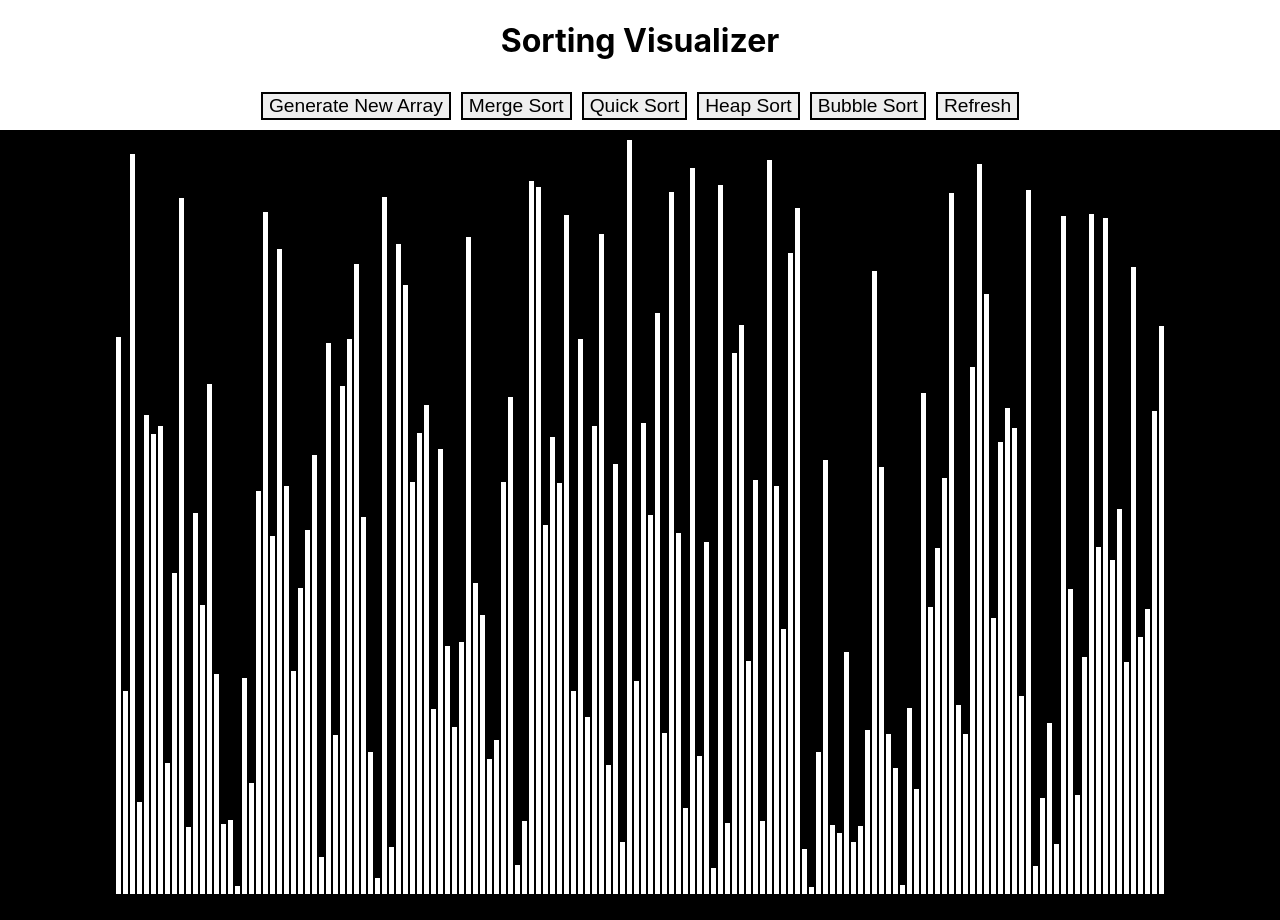
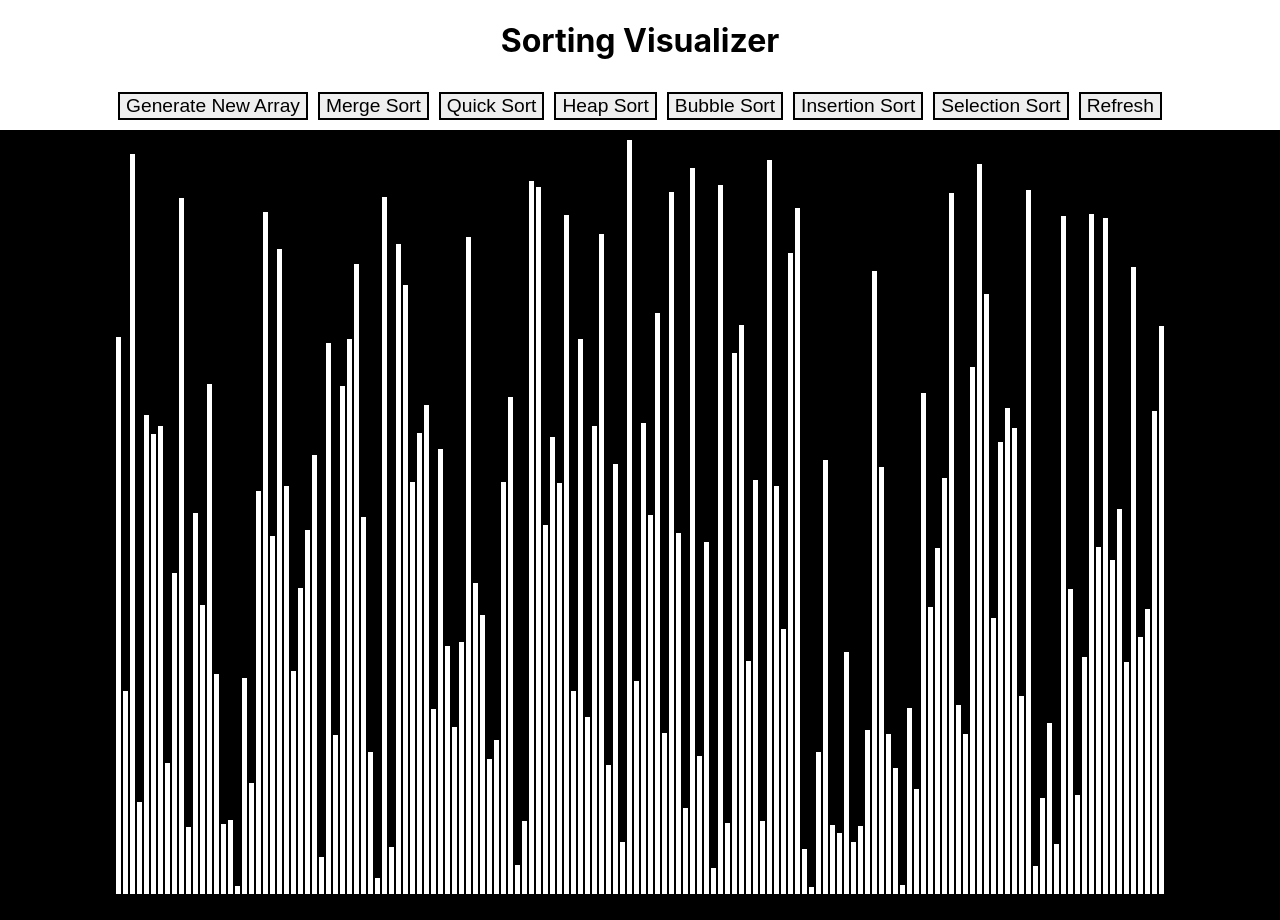
Before and after one commit to marootushar/SortingVisualizer, a React (Create React App) app: page / in a window 1280 px wide. Built offline with nearby package versions, Linux system fonts and the light colour scheme.

Commit message:
Add selection sort and code refactor

```diff
--- a/src/SortingAlgorithms/BubbleSort.js
+++ b/src/SortingAlgorithms/BubbleSort.js
@@ -9,13 +9,13 @@ const bubbleSort = (array,animations) => {
   for (var i = 0; i < array.length - 1; i++) {
     for (var j = 0; j < array.length - i - 1; j++) {
       animations.push([j,j+1,1]);
-      animations.push([j,j+1,0]);
       if (array[j] > array[j + 1]) {
         animations.push([j,array[j+1],j+1,array[j]]);
         var temp = array[j];
         array[j] = array[j + 1];
         array[j + 1] = temp;
       }
+      animations.push([j,j+1,0]);
     }
   }
 };
--- a/src/SortingAlgorithms/QuickSort.js
+++ b/src/SortingAlgorithms/QuickSort.js
@@ -10,8 +10,8 @@ const quickSort = (array, start, end, animations) => {
     let pivotIdx = start;
     const pivot = array[end];
     for (let i = start; i < end; i++) {
-      animations.push([i, pivotIdx,1]);
-      animations.push([i, pivotIdx,0]);
+      animations.push([i, pivotIdx, 1]);
+      const r = pivotIdx;
       if (array[i] <= pivot) {
         animations.push([i, array[pivotIdx], pivotIdx, array[i]]);
         var temp = array[pivotIdx];
@@ -19,6 +19,7 @@ const quickSort = (array, start, end, animations) => {
         array[i] = temp;
         pivotIdx++;
       }
+      animations.push([i, r, 0]);
     }
     animations.push([end, pivotIdx]);
     animations.push([end, array[pivotIdx], pivotIdx, array[end]]);
--- /dev/null
+++ b/src/SortingAlgorithms/SelectionSort.js
@@ -0,0 +1,26 @@
+export const selectionSortAnimations = (array) => {
+  const animations = [];
+  if (array.length === 1) return array;
+  selectionSort(array, animations);
+  return animations;
+};
+
+const selectionSort = (array, animations) => {
+  for (let i = 0; i < array.length; i++) {
+    var small = array[i];
+    var smallIdx = i;
+    for (let j = i + 1; j < array.length; j++) {
+      animations.push([j,smallIdx,1]);
+      animations.push([j,smallIdx,0]);
+      if (array[j] < small) {
+        small = array[j];
+        smallIdx = j;
+      }
+    }
+    animations.push([i,smallIdx,1]);
+    animations.push([i,array[smallIdx],smallIdx,array[i]]);
+    animations.push([i,smallIdx,0]);
+    array[smallIdx] = array[i];
+    array[i] = small;
+  }
+};
--- a/src/components/SortingVisualizer.js
+++ b/src/components/SortingVisualizer.js
@@ -3,7 +3,7 @@ import './SortingVisualizer.css';
 import { mergeSortAnimations } from '../SortingAlgorithms/MergeSort';
 import { quickSortAnimations } from '../SortingAlgorithms/QuickSort';
 import { bubbleSortAnimations } from '../SortingAlgorithms/BubbleSort';
-
+import { selectionSortAnimations } from '../SortingAlgorithms/SelectionSort';
 const ARR_SIZE = 150;
 const COL1 = 'red';
 const COL2 = '#fff';
@@ -63,35 +63,9 @@ const SortingVisualizer = () => {
   };
 
   const quickSort = () => {
-    setDisable(true);
     const auxArray = array.slice();
     const animations = quickSortAnimations(auxArray);
-    console.log(animations);
-    const arrayBars = document.getElementsByClassName('arrayBar');
-    for (let i = 0; i < animations.length; i++) {
-      if (animations[i].length === 3) {
-        const [b1Idx, b2Idx, colChoice] = animations[i];
-        const b1Style = arrayBars[b1Idx].style;
-        const b2Style = arrayBars[b2Idx].style;
-        const color = colChoice ? COL1 : COL2;
-        setTimeout(() => {
-          b1Style.backgroundColor = color;
-          b2Style.backgroundColor = color;
-        }, i * ANIMATION_SPEED);
-      } else if (animations[i].length === 4) {
-        setTimeout(() => {
-          const [b1Idx, b1Height, b2Idx, b2Height] = animations[i];
-          const b1Style = arrayBars[b1Idx].style;
-          b1Style.height = `${b1Height}px`;
-          const b2Style = arrayBars[b2Idx].style;
-          b2Style.height = `${b2Height}px`;
-        }, i * ANIMATION_SPEED);
-      }
-    }
-    setTimeout(() => {
-      setArray(auxArray);
-      setDisable(false);
-    }, animations.length * ANIMATION_SPEED);
+    animate(animations,auxArray);
   };
 
   const heapSort = () => {
@@ -102,10 +76,21 @@ const SortingVisualizer = () => {
   };
 
   const bubbleSort = () => {
-    setDisable(true);
     const auxArray = array.slice();
     const animations = bubbleSortAnimations(auxArray);
-    console.log(animations);
+    animate(animations, auxArray);
+  };
+
+  const insertionSort = () => {};
+
+  const selectionSort = () => {
+    const auxArray = array.slice();
+    const animations = selectionSortAnimations(auxArray);
+    animate(animations, auxArray);
+  };
+
+  const animate = (animations, auxArray) => {
+    setDisable(true);
     const arrayBars = document.getElementsByClassName('arrayBar');
     for (let i = 0; i < animations.length; i++) {
       if (animations[i].length === 3) {
@@ -196,6 +181,24 @@ const SortingVisualizer = () => {
         >
           Bubble Sort
         </button>
+        <button
+          onClick={() => {
+            if (!disable) insertionSort();
+            else sendAlert();
+          }}
+          className='newArray'
+        >
+          Insertion Sort
+        </button>
+        <button
+          onClick={() => {
+            if (!disable) selectionSort();
+            else sendAlert();
+          }}
+          className='newArray'
+        >
+          Selection Sort
+        </button>
         <button onClick={() => window.location.reload()}>Refresh</button>
         {/* <button onClick={() => test()} className='newArray'>
           Test
```
